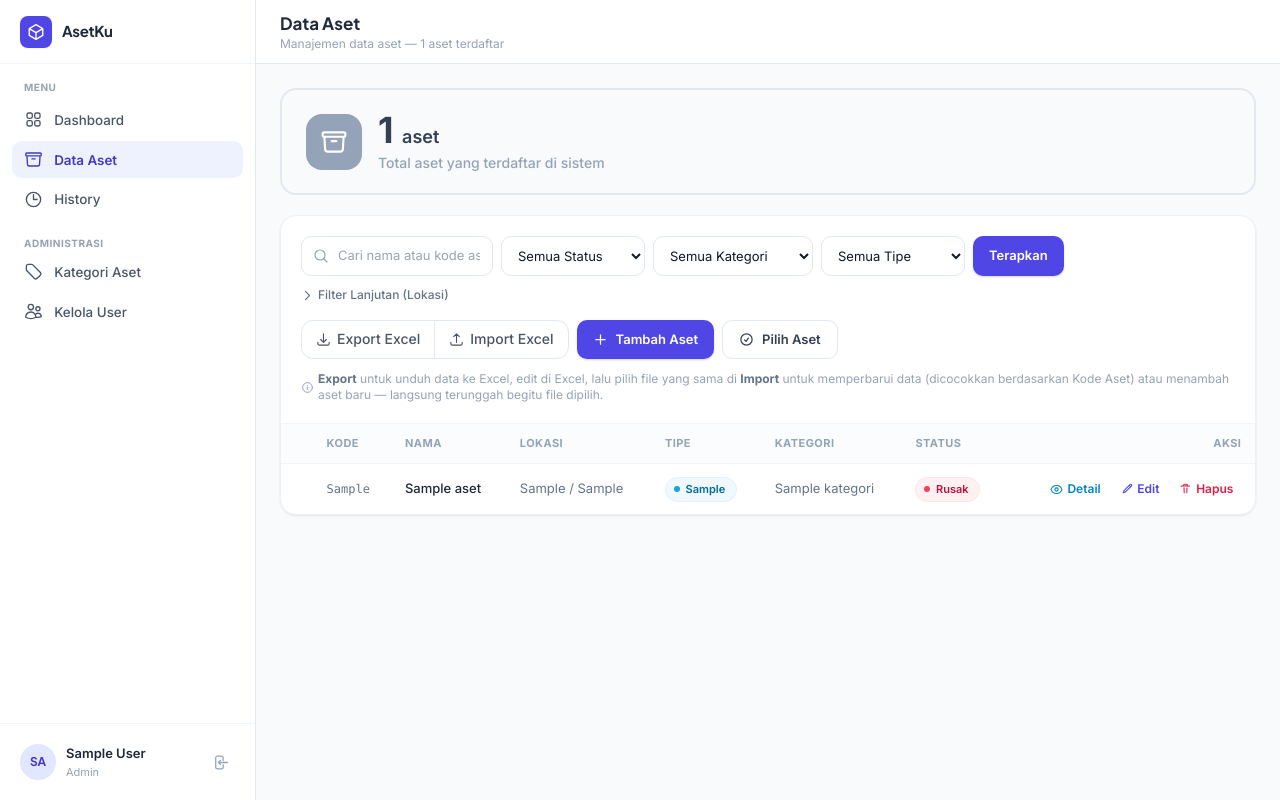
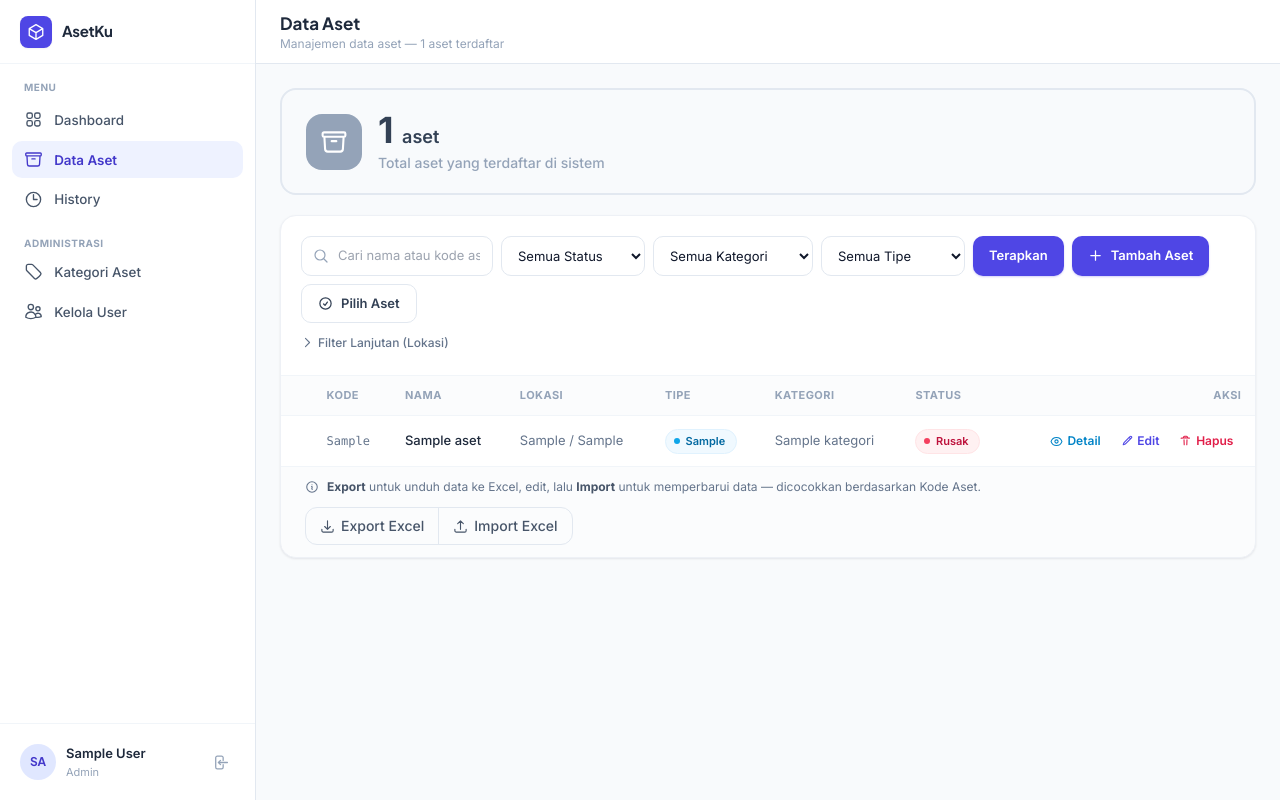
Before and after one commit to eshanmuhamad07-debug/Project-Data-Asset, a Flask app: page /aset in a window 1280 px wide. Run offline with Flask 3, Linux system fonts and the light colour scheme; a user stored in the database is signed in; tables that the repository leaves empty hold one stand-in row (values such as "Sample post"); some libraries are stand-ins or nearby versions.

Commit message:
perubahan 4

```diff
--- a/templates/aset/list.html
+++ b/templates/aset/list.html
@@ -63,11 +63,39 @@
             <option value="CAPEX" {{ 'selected' if request.args.get('tipe')=='CAPEX' }}>CAPEX</option>
             <option value="OPEX" {{ 'selected' if request.args.get('tipe')=='OPEX' }}>OPEX</option>
           </select>
+
+          <!-- Tombol Terapkan -->
           <button type="submit" class="btn btn-primary shrink-0">Terapkan</button>
           {% if request.args.get('q') or request.args.get('status') or request.args.get('kategori') or
           request.args.get('tipe') or request.args.get('gedung') or request.args.get('lantai') or
           request.args.get('ruangan') %}
           <a href="{{ url_for('aset_list') }}" class="btn btn-secondary shrink-0 text-slate-400">Reset</a>
+          {% endif %}
+
+          <!-- TOMBOL TAMBAH ASET (di samping Terapkan) -->
+          {% if current_user.role == 'admin' %}
+          <button onclick="openModal('modalTambahAset')" class="btn btn-primary shrink-0">
+            <svg width="15" height="15" viewBox="0 0 24 24" fill="none" stroke="currentColor" stroke-width="2">
+              <path stroke-linecap="round" stroke-linejoin="round" d="M12 4.5v15m7.5-7.5h-15" />
+            </svg>
+            Tambah Aset
+          </button>
+          <button id="toggleSelectModeBtn" class="btn btn-secondary shrink-0">
+            <svg width="15" height="15" viewBox="0 0 24 24" fill="none" stroke="currentColor" stroke-width="2">
+              <path stroke-linecap="round" stroke-linejoin="round"
+                d="M9 12.75L11.25 15 15 9.75M21 12a9 9 0 11-18 0 9 9 0 0118 0z" />
+            </svg>
+            Pilih Aset
+          </button>
+
+          <!-- HAPUS TERPILIH (hidden by default) -->
+          <button id="deleteSelectedBtn" class="btn btn-danger hidden shrink-0">
+            <svg width="15" height="15" viewBox="0 0 24 24" fill="none" stroke="currentColor" stroke-width="2">
+              <path stroke-linecap="round" stroke-linejoin="round"
+                d="M14.74 9l-.346 9m-4.788 0L9.26 9M4.772 5.79m14.456 0a48.108 48.108 0 00-3.478-.397m-12 .562c.34-.059.68-.114 1.022-.165m0 0a48.11 48.11 0 013.478-.397m7.5 0v-.916c0-1.18-.91-2.164-2.09-2.201a51.964 51.964 0 00-3.32 0c-1.18.037-2.09 1.022-2.09 2.201v.916m7.5 0a48.667 48.667 0 00-7.5 0" />
+            </svg>
+            Hapus Terpilih (<span id="selectedCount">0</span>)
+          </button>
           {% endif %}
         </div>
 
@@ -109,69 +137,7 @@
           </div>
         </details>
       </form>
-
-      {% if current_user.role == 'admin' %}
-      <div class="flex flex-wrap items-stretch gap-2 w-full lg:w-auto">
-        <div
-          class="flex items-stretch rounded-xl border border-slate-200 overflow-hidden divide-x divide-slate-200 shrink-0">
-          <a href="{{ url_for('aset_export') }}"
-            class="flex items-center gap-1.5 px-3.5 py-2 text-sm font-medium text-slate-600 hover:bg-slate-50 whitespace-nowrap">
-            <svg width="15" height="15" viewBox="0 0 24 24" fill="none" stroke="currentColor" stroke-width="1.8">
-              <path stroke-linecap="round" stroke-linejoin="round"
-                d="M3 16.5v2.25A2.25 2.25 0 005.25 21h13.5A2.25 2.25 0 0021 18.75V16.5M16.5 12L12 16.5m0 0L7.5 12m4.5 4.5V3" />
-            </svg>
-            Export Excel
-          </a>
-          <form method="POST" action="{{ url_for('aset_import') }}" enctype="multipart/form-data" id="formImportAset" class="flex" onsubmit="showImportLoading()">
-            <input type="hidden" name="csrf_token" value="{{ csrf_token() }}">
-            <label class="flex items-center gap-1.5 px-3.5 py-2 text-sm font-medium text-slate-600 hover:bg-slate-50 cursor-pointer relative overflow-hidden whitespace-nowrap">
-              <svg width="15" height="15" viewBox="0 0 24 24" fill="none" stroke="currentColor" stroke-width="1.8">
-                <path stroke-linecap="round" stroke-linejoin="round" d="M3 16.5v2.25A2.25 2.25 0 005.25 21h13.5A2.25 2.25 0 0021 18.75V16.5M16.5 7.5L12 3m0 0L7.5 7.5M12 3v13.5" />
-              </svg>
-              Import Excel
-              <input type="file" name="file_import" accept=".xlsx" required
-                    onchange="document.getElementById('formImportAset').submit()"
-                    class="absolute inset-0 opacity-0 cursor-pointer">
-            </label>
-          </form>
-        </div>
-        <button onclick="openModal('modalTambahAset')" class="btn btn-primary shrink-0">
-          <svg width="15" height="15" viewBox="0 0 24 24" fill="none" stroke="currentColor" stroke-width="2">
-            <path stroke-linecap="round" stroke-linejoin="round" d="M12 4.5v15m7.5-7.5h-15" />
-          </svg>
-          Tambah Aset
-        </button>
-        <button id="toggleSelectModeBtn" class="btn btn-secondary">
-          <svg width="15" height="15" viewBox="0 0 24 24" fill="none" stroke="currentColor" stroke-width="2">
-            <path stroke-linecap="round" stroke-linejoin="round"
-              d="M9 12.75L11.25 15 15 9.75M21 12a9 9 0 11-18 0 9 9 0 0118 0z" />
-          </svg>
-          Pilih Aset
-        </button>
-
-        <!-- HAPUS TERPILIH (hidden by default) -->
-        <button id="deleteSelectedBtn" class="btn btn-danger hidden">
-          <svg width="15" height="15" viewBox="0 0 24 24" fill="none" stroke="currentColor" stroke-width="2">
-            <path stroke-linecap="round" stroke-linejoin="round"
-              d="M14.74 9l-.346 9m-4.788 0L9.26 9M4.772 5.79m14.456 0a48.108 48.108 0 00-3.478-.397m-12 .562c.34-.059.68-.114 1.022-.165m0 0a48.11 48.11 0 013.478-.397m7.5 0v-.916c0-1.18-.91-2.164-2.09-2.201a51.964 51.964 0 00-3.32 0c-1.18.037-2.09 1.022-2.09 2.201v.916m7.5 0a48.667 48.667 0 00-7.5 0" />
-          </svg>
-          Hapus Terpilih (<span id="selectedCount">0</span>)
-        </button>
-      </div>
-      {% endif %}
     </div>
-    {% if current_user.role == 'admin' %}
-    <p class="text-xs text-slate-400 flex items-center gap-1">
-      <svg width="13" height="13" viewBox="0 0 24 24" fill="none" stroke="currentColor" stroke-width="1.8"
-        class="shrink-0">
-        <path stroke-linecap="round" stroke-linejoin="round"
-          d="M11.25 11.25l.041-.02a.75.75 0 011.063.852l-.708 2.836a.75.75 0 001.063.853l.041-.021M21 12a9 9 0 11-18 0 9 9 0 0118 0zm-9-3.75h.008v.008H12V8.25z" />
-      </svg>
-      <span><b class="text-slate-500">Export</b> untuk unduh data ke Excel, edit di Excel, lalu pilih file yang sama di
-        <b class="text-slate-500">Import</b> untuk memperbarui data (dicocokkan berdasarkan Kode Aset) atau menambah
-        aset baru — langsung terunggah begitu file dipilih.</span>
-    </p>
-    {% endif %}
   </div>
 
   <div class="overflow-x-auto">
@@ -437,6 +403,52 @@
     </div>
   </div>
   {% endif %}
+
+  <!-- ============================================================ -->
+  <!-- EXPORT & IMPORT EXCEL (di bagian bawah) -->
+  <!-- ============================================================ -->
+  {% if current_user.role == 'admin' %}
+  <div
+    class="flex flex-wrap items-center justify-between gap-3 px-4 sm:px-6 py-3 border-t border-slate-100 bg-slate-50/50 rounded-b-2xl">
+    <div class="flex items-center gap-2 text-xs text-slate-500">
+      <svg width="14" height="14" viewBox="0 0 24 24" fill="none" stroke="currentColor" stroke-width="1.8"
+        class="shrink-0">
+        <path stroke-linecap="round" stroke-linejoin="round"
+          d="M11.25 11.25l.041-.02a.75.75 0 011.063.852l-.708 2.836a.75.75 0 001.063.853l.041-.021M21 12a9 9 0 11-18 0 9 9 0 0118 0zm-9-3.75h.008v.008H12V8.25z" />
+      </svg>
+      <span><b class="text-slate-600">Export</b> untuk unduh data ke Excel, edit, lalu <b
+          class="text-slate-600">Import</b> untuk memperbarui data — dicocokkan berdasarkan Kode Aset.</span>
+    </div>
+    <div class="flex items-stretch gap-2 shrink-0">
+      <div class="flex items-stretch rounded-xl border border-slate-200 overflow-hidden divide-x divide-slate-200">
+        <a href="{{ url_for('aset_export') }}"
+          class="flex items-center gap-1.5 px-3.5 py-2 text-sm font-medium text-slate-600 hover:bg-slate-50 whitespace-nowrap">
+          <svg width="15" height="15" viewBox="0 0 24 24" fill="none" stroke="currentColor" stroke-width="1.8">
+            <path stroke-linecap="round" stroke-linejoin="round"
+              d="M3 16.5v2.25A2.25 2.25 0 005.25 21h13.5A2.25 2.25 0 0021 18.75V16.5M16.5 12L12 16.5m0 0L7.5 12m4.5 4.5V3" />
+          </svg>
+          Export Excel
+        </a>
+        <form method="POST" action="{{ url_for('aset_import') }}" enctype="multipart/form-data" id="formImportAset"
+          class="flex" onsubmit="showImportLoading()">
+          <input type="hidden" name="csrf_token" value="{{ csrf_token() }}">
+          <label
+            class="flex items-center gap-1.5 px-3.5 py-2 text-sm font-medium text-slate-600 hover:bg-slate-50 cursor-pointer relative overflow-hidden whitespace-nowrap">
+            <svg width="15" height="15" viewBox="0 0 24 24" fill="none" stroke="currentColor" stroke-width="1.8">
+              <path stroke-linecap="round" stroke-linejoin="round"
+                d="M3 16.5v2.25A2.25 2.25 0 005.25 21h13.5A2.25 2.25 0 0021 18.75V16.5M16.5 7.5L12 3m0 0L7.5 7.5M12 3v13.5" />
+            </svg>
+            Import Excel
+            <input type="file" name="file_import" accept=".xlsx" required
+              onchange="document.getElementById('formImportAset').submit()"
+              class="absolute inset-0 opacity-0 cursor-pointer">
+          </label>
+        </form>
+      </div>
+    </div>
+  </div>
+  {% endif %}
+
   <!-- Form untuk bulk delete -->
   <form id="deleteMultipleForm" method="POST" action="{{ url_for('aset_delete_multiple') }}" class="hidden">
     <input type="hidden" name="csrf_token" value="{{ csrf_token() }}">
@@ -728,18 +740,23 @@
 </div>
 
 <!-- Loading Overlay untuk Import Excel -->
-<div id="importLoadingOverlay" class="fixed inset-0 z-50 hidden items-center justify-center bg-white/70 backdrop-blur-sm transition-opacity duration-300">
+<div id="importLoadingOverlay"
+  class="fixed inset-0 z-50 hidden items-center justify-center bg-white/70 backdrop-blur-sm transition-opacity duration-300">
   <div class="flex flex-col items-center gap-3 p-6 rounded-2xl bg-white/90 shadow-lg border border-slate-100/50">
     <div class="relative">
       <div class="w-10 h-10 border-4 border-indigo-100 rounded-full"></div>
-      <div class="absolute top-0 left-0 w-10 h-10 border-4 border-indigo-600 rounded-full border-t-transparent animate-spin"></div>
+      <div
+        class="absolute top-0 left-0 w-10 h-10 border-4 border-indigo-600 rounded-full border-t-transparent animate-spin">
+      </div>
     </div>
     <div class="text-center">
       <p class="text-sm font-semibold text-slate-700">Mengimpor Data...</p>
-      <p id="importProgressText" class="text-xs text-slate-400 mt-0.5">Mohon tunggu, proses ini bisa memakan waktu beberapa saat</p>
+      <p id="importProgressText" class="text-xs text-slate-400 mt-0.5">Mohon tunggu, proses ini bisa memakan waktu
+        beberapa saat</p>
     </div>
     <div class="w-48 h-1 bg-slate-100 rounded-full overflow-hidden mt-1">
-      <div id="importProgressBar" class="h-full bg-indigo-500 rounded-full transition-all duration-300" style="width: 0%"></div>
+      <div id="importProgressBar" class="h-full bg-indigo-500 rounded-full transition-all duration-300"
+        style="width: 0%"></div>
     </div>
   </div>
 </div>
```
